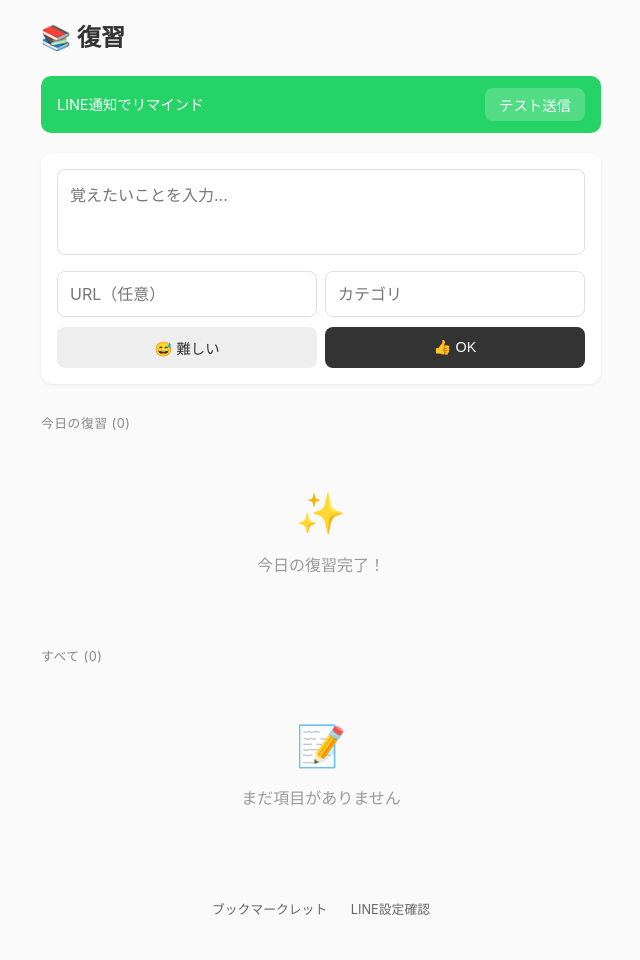
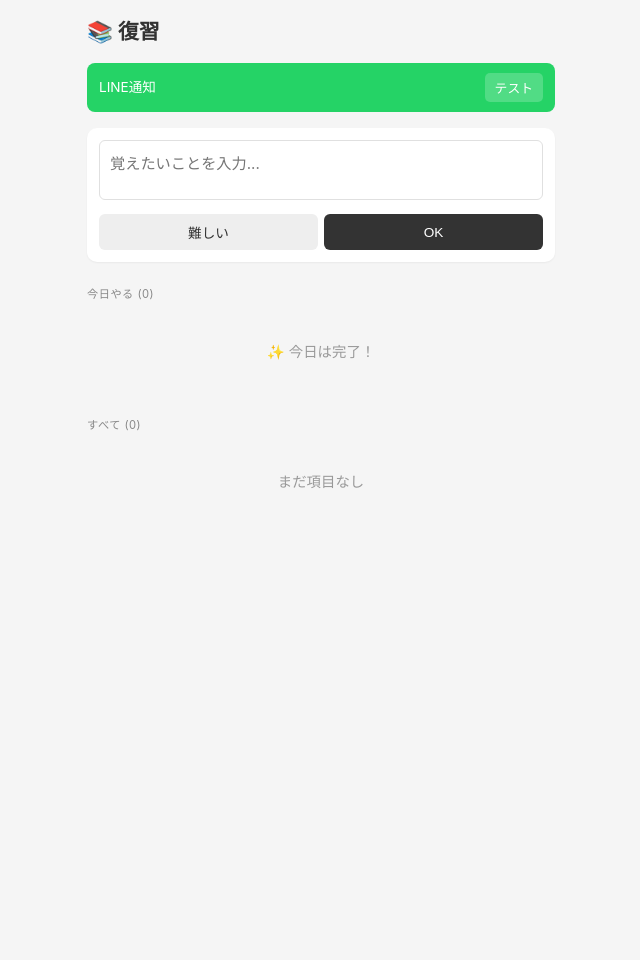
Before and after one commit to nishiko0124/fukusyu, a Flask app: page / in a window 1280 px wide. Shown: the whole page, without its empty margins (319-959 px from the left). After the commit the page ends 488 px from the top, so only its background shows below. Run offline with Flask 3, Linux system fonts and the light colour scheme.

Commit message:
design: all-in-one page, inline edit/delete

```diff
--- a/templates/index.html
+++ b/templates/index.html
@@ -7,272 +7,211 @@
     <link rel="manifest" href="/static/manifest.json">
     <meta name="theme-color" content="#000">
     <meta name="apple-mobile-web-app-capable" content="yes">
-    <link rel="apple-touch-icon" href="/static/icon-192.png">
     <style>
         * { box-sizing: border-box; margin: 0; padding: 0; }
 
         body {
             font-family: -apple-system, BlinkMacSystemFont, 'Segoe UI', sans-serif;
-            background: #fafafa;
+            background: #f5f5f5;
             color: #333;
             line-height: 1.5;
-            padding: 20px;
-            max-width: 600px;
+            padding: 16px;
+            max-width: 500px;
             margin: 0 auto;
         }
 
-        h1 {
-            font-size: 1.5rem;
-            font-weight: 600;
-            margin-bottom: 20px;
-        }
+        h1 { font-size: 1.3rem; margin-bottom: 16px; }
 
-        .section {
-            margin-bottom: 30px;
-        }
+        .section { margin-bottom: 24px; }
 
-        .section-title {
-            font-size: 0.8rem;
+        .label {
+            font-size: 0.7rem;
             color: #888;
             text-transform: uppercase;
             letter-spacing: 0.5px;
-            margin-bottom: 10px;
+            margin-bottom: 8px;
         }
+
+        /* 入力 */
+        .add-box {
+            background: #fff;
+            border-radius: 10px;
+            padding: 12px;
+            box-shadow: 0 1px 2px rgba(0,0,0,0.05);
+        }
+
+        textarea {
+            width: 100%;
+            padding: 10px;
+            border: 1px solid #e0e0e0;
+            border-radius: 6px;
+            font-size: 0.95rem;
+            font-family: inherit;
+            resize: none;
+            margin-bottom: 8px;
+        }
+
+        textarea:focus { outline: none; border-color: #333; }
+
+        .add-btns {
+            display: flex;
+            gap: 6px;
+        }
+
+        .add-btns button {
+            flex: 1;
+            padding: 8px;
+            border: none;
+            border-radius: 6px;
+            font-size: 0.85rem;
+            cursor: pointer;
+        }
+
+        .btn-dark { background: #333; color: #fff; }
+        .btn-light { background: #eee; color: #333; }
 
         /* カード */
         .card {
             background: #fff;
-            border-radius: 12px;
-            padding: 16px;
-            margin-bottom: 12px;
-            box-shadow: 0 1px 3px rgba(0,0,0,0.08);
+            border-radius: 10px;
+            padding: 12px;
+            margin-bottom: 8px;
+            box-shadow: 0 1px 2px rgba(0,0,0,0.05);
         }
 
-        .card.urgent {
-            border-left: 3px solid #ff4444;
-        }
+        .card.urgent { border-left: 3px solid #e53935; }
 
-        .card-content {
-            font-size: 1rem;
-            margin-bottom: 12px;
+        .card-text {
+            font-size: 0.95rem;
+            margin-bottom: 8px;
             white-space: pre-wrap;
             word-break: break-word;
         }
 
-        .card-content a {
-            color: #333;
-            text-decoration: none;
+        .card-row {
+            display: flex;
+            align-items: center;
+            gap: 6px;
+            flex-wrap: wrap;
         }
 
         .card-meta {
-            font-size: 0.75rem;
+            font-size: 0.7rem;
             color: #999;
-            margin-bottom: 12px;
-        }
-
-        .card-actions {
-            display: flex;
-            gap: 8px;
-        }
-
-        /* ボタン */
-        button, .btn {
-            padding: 10px 20px;
-            border: none;
-            border-radius: 8px;
-            font-size: 0.9rem;
-            font-weight: 500;
-            cursor: pointer;
-            transition: opacity 0.2s;
-        }
-
-        button:hover, .btn:hover {
-            opacity: 0.8;
-        }
-
-        .btn-primary {
-            background: #333;
-            color: #fff;
-        }
-
-        .btn-secondary {
-            background: #eee;
-            color: #333;
-        }
-
-        .btn-small {
-            padding: 6px 12px;
-            font-size: 0.8rem;
-        }
-
-        /* 入力フォーム */
-        .input-group {
-            background: #fff;
-            border-radius: 12px;
-            padding: 16px;
-            box-shadow: 0 1px 3px rgba(0,0,0,0.08);
-        }
-
-        textarea, input[type="text"] {
-            width: 100%;
-            padding: 12px;
-            border: 1px solid #e0e0e0;
-            border-radius: 8px;
-            font-size: 1rem;
-            font-family: inherit;
-            resize: none;
-            margin-bottom: 10px;
-        }
-
-        textarea:focus, input:focus {
-            outline: none;
-            border-color: #333;
-        }
-
-        .input-row {
-            display: flex;
-            gap: 8px;
-            margin-bottom: 10px;
-        }
-
-        .input-row input {
-            flex: 1;
-            margin-bottom: 0;
-        }
-
-        .submit-row {
-            display: flex;
-            gap: 8px;
-        }
-
-        .submit-row button {
             flex: 1;
         }
 
-        /* リスト */
-        .list {
-            background: #fff;
-            border-radius: 12px;
-            overflow: hidden;
-            box-shadow: 0 1px 3px rgba(0,0,0,0.08);
+        .card-btns {
+            display: flex;
+            gap: 4px;
         }
 
-        .list-item {
+        .card-btns button {
+            padding: 6px 12px;
+            border: none;
+            border-radius: 5px;
+            font-size: 0.8rem;
+            cursor: pointer;
+        }
+
+        /* リスト項目 */
+        .item {
+            background: #fff;
+            border-radius: 8px;
+            padding: 10px 12px;
+            margin-bottom: 6px;
+            box-shadow: 0 1px 2px rgba(0,0,0,0.05);
+        }
+
+        .item-top {
             display: flex;
             align-items: center;
-            padding: 14px 16px;
-            border-bottom: 1px solid #f0f0f0;
-            gap: 12px;
+            gap: 8px;
+            margin-bottom: 6px;
         }
 
-        .list-item:last-child {
-            border-bottom: none;
-        }
-
-        .list-item-content {
+        .item-text {
             flex: 1;
-            min-width: 0;
-        }
-
-        .list-item-title {
-            font-size: 0.95rem;
+            font-size: 0.9rem;
             white-space: nowrap;
             overflow: hidden;
             text-overflow: ellipsis;
         }
 
-        .list-item-title a {
-            color: #333;
-            text-decoration: none;
+        .item-bottom {
+            display: flex;
+            align-items: center;
+            gap: 6px;
+            font-size: 0.75rem;
         }
 
-        .list-item-meta {
+        .item-bottom input[type="date"] {
+            padding: 4px 6px;
+            border: 1px solid #ddd;
+            border-radius: 4px;
             font-size: 0.75rem;
-            color: #999;
         }
 
-        .list-item-date {
-            font-size: 0.8rem;
+        .item-bottom button {
+            padding: 4px 8px;
+            border: none;
+            border-radius: 4px;
+            font-size: 0.7rem;
+            cursor: pointer;
+            background: #eee;
             color: #666;
         }
 
-        .list-item-actions {
-            display: flex;
-            gap: 6px;
-        }
+        .item-bottom .del { color: #c00; background: #fee; }
 
-        .list-item-actions a {
-            color: #666;
-            text-decoration: none;
-            font-size: 0.8rem;
-        }
-
-        /* 通知バー */
-        .notify-bar {
+        /* 通知 */
+        .notify {
             background: #25D366;
             color: #fff;
-            padding: 12px 16px;
-            border-radius: 10px;
-            margin-bottom: 20px;
+            padding: 10px 12px;
+            border-radius: 8px;
+            margin-bottom: 16px;
             display: flex;
             justify-content: space-between;
             align-items: center;
-            font-size: 0.9rem;
+            font-size: 0.85rem;
         }
 
-        .notify-bar button {
+        .notify button {
             background: rgba(255,255,255,0.2);
             color: #fff;
-            padding: 6px 14px;
+            border: none;
+            padding: 5px 10px;
+            border-radius: 5px;
+            font-size: 0.8rem;
+            cursor: pointer;
         }
 
         /* フラッシュ */
         .flash {
-            padding: 12px 16px;
-            border-radius: 8px;
-            margin-bottom: 15px;
-            font-size: 0.9rem;
+            padding: 10px;
+            border-radius: 6px;
+            margin-bottom: 12px;
+            font-size: 0.85rem;
         }
-
         .flash.success { background: #d4edda; color: #155724; }
         .flash.danger { background: #f8d7da; color: #721c24; }
         .flash.info { background: #e2e3e5; color: #383d41; }
 
-        /* 空状態 */
+        /* 空 */
         .empty {
             text-align: center;
-            padding: 40px 20px;
+            padding: 30px;
             color: #999;
+            font-size: 0.9rem;
         }
 
-        .empty-icon {
-            font-size: 2.5rem;
-            margin-bottom: 10px;
-        }
-
-        /* カテゴリ */
-        .category-label {
-            font-size: 0.75rem;
+        .tag {
+            font-size: 0.65rem;
+            background: #f0f0f0;
+            padding: 2px 6px;
+            border-radius: 3px;
             color: #666;
-            background: #f0f0f0;
-            padding: 2px 8px;
-            border-radius: 4px;
-            margin-bottom: 8px;
-            display: inline-block;
-        }
-
-        /* フッター */
-        footer {
-            text-align: center;
-            padding: 20px;
-            font-size: 0.8rem;
-            color: #999;
-        }
-
-        footer a {
-            color: #666;
-            text-decoration: none;
-            margin: 0 10px;
         }
     </style>
 </head>
@@ -287,101 +226,83 @@
 
     <h1>📚 復習</h1>
 
-    <!-- LINE通知 -->
-    <div class="notify-bar">
-        <span>LINE通知でリマインド</span>
-        <button onclick="sendLineReminder()">テスト送信</button>
+    <div class="notify">
+        <span>LINE通知</span>
+        <button onclick="testLine()">テスト</button>
     </div>
 
-    <!-- 入力フォーム -->
+    <!-- 追加 -->
     <div class="section">
-        <div class="input-group">
+        <div class="add-box">
             <form action="{{ url_for('add_item') }}" method="POST">
-                <textarea name="topic" rows="3" placeholder="覚えたいことを入力..." required></textarea>
-                <div class="input-row">
-                    <input type="text" name="url" placeholder="URL（任意）">
-                    <input type="text" name="category" placeholder="カテゴリ">
-                </div>
-                <div class="submit-row">
-                    <button type="submit" name="initial_confidence" value="again" class="btn-secondary">😅 難しい</button>
-                    <button type="submit" name="initial_confidence" value="good" class="btn-primary">👍 OK</button>
+                <textarea name="topic" rows="2" placeholder="覚えたいことを入力..." required></textarea>
+                <input type="hidden" name="category" value="一般">
+                <div class="add-btns">
+                    <button type="submit" name="initial_confidence" value="again" class="btn-light">難しい</button>
+                    <button type="submit" name="initial_confidence" value="good" class="btn-dark">OK</button>
                 </div>
             </form>
         </div>
     </div>
 
-    <!-- 今日の復習 -->
+    <!-- 今日 -->
     <div class="section">
-        <div class="section-title">今日の復習 ({{ items_by_cat.values() | map('length') | sum }})</div>
-
+        <div class="label">今日やる ({{ items_by_cat.values() | map('length') | sum }})</div>
         {% if items_by_cat %}
             {% for category, items in items_by_cat.items() %}
                 {% for item in items %}
                 <div class="card {% if item.review_level == 0 %}urgent{% endif %}">
-                    <span class="category-label">{{ category }}</span>
-                    <div class="card-content">{% if item.url %}<a href="{{ item.url }}" target="_blank">{{ item.topic }}</a>{% else %}{{ item.topic }}{% endif %}</div>
-                    <div class="card-meta">Lv.{{ item.review_level }} • {{ item.date_added.strftime('%m/%d') }}〜</div>
-                    <div class="card-actions">
-                        <form action="{{ url_for('review_item', item_id=item.id) }}" method="POST" style="display:contents;">
-                            <button type="submit" name="confidence" value="again" class="btn-secondary">もう1回</button>
-                            <button type="submit" name="confidence" value="good" class="btn-primary">覚えた</button>
+                    <div class="card-text">{{ item.topic }}</div>
+                    <div class="card-row">
+                        <span class="card-meta">Lv.{{ item.review_level }}</span>
+                        <div class="card-btns">
+                            <form action="{{ url_for('review_item', item_id=item.id) }}" method="POST" style="display:contents;">
+                                <button type="submit" name="confidence" value="again" class="btn-light">もう1回</button>
+                                <button type="submit" name="confidence" value="good" class="btn-dark">覚えた</button>
+                            </form>
+                        </div>
+                    </div>
+                </div>
+                {% endfor %}
+            {% endfor %}
+        {% else %}
+            <div class="empty">✨ 今日は完了！</div>
+        {% endif %}
+    </div>
+
+    <!-- 全部 -->
+    <div class="section">
+        <div class="label">すべて ({{ all_items_by_cat.values() | map('length') | sum }})</div>
+        {% if all_items_by_cat %}
+            {% for category, items in all_items_by_cat.items() %}
+                {% for item in items %}
+                <div class="item">
+                    <div class="item-top">
+                        <span class="item-text">{{ item.topic }}</span>
+                        <span class="tag">Lv.{{ item.review_level }}</span>
+                    </div>
+                    <div class="item-bottom">
+                        <form action="{{ url_for('update_date', item_id=item.id) }}" method="POST" style="display:contents;">
+                            <input type="date" name="new_date" value="{{ item.next_review_date.strftime('%Y-%m-%d') }}">
+                            <button type="submit">変更</button>
+                        </form>
+                        <form action="{{ url_for('delete_item', item_id=item.id) }}" method="POST" style="display:contents;" onsubmit="return confirm('削除する？');">
+                            <button type="submit" class="del">削除</button>
                         </form>
                     </div>
                 </div>
                 {% endfor %}
             {% endfor %}
         {% else %}
-            <div class="empty">
-                <div class="empty-icon">✨</div>
-                <div>今日の復習完了！</div>
-            </div>
+            <div class="empty">まだ項目なし</div>
         {% endif %}
     </div>
 
-    <!-- 全項目 -->
-    <div class="section">
-        <div class="section-title">すべて ({{ all_items_by_cat.values() | map('length') | sum }})</div>
-
-        {% if all_items_by_cat %}
-            <div class="list">
-                {% for category, items in all_items_by_cat.items() %}
-                    {% for item in items %}
-                    <div class="list-item">
-                        <div class="list-item-content">
-                            <div class="list-item-title">
-                                {% if item.url %}<a href="{{ item.url }}" target="_blank">{{ item.topic[:40] }}{% if item.topic|length > 40 %}...{% endif %}</a>{% else %}{{ item.topic[:40] }}{% if item.topic|length > 40 %}...{% endif %}{% endif %}
-                            </div>
-                            <div class="list-item-meta">{{ category }} • Lv.{{ item.review_level }}</div>
-                        </div>
-                        <div class="list-item-date">{{ item.next_review_date.strftime('%m/%d') }}</div>
-                        <div class="list-item-actions">
-                            <a href="{{ url_for('edit_item', item_id=item.id) }}">編集</a>
-                            <form action="{{ url_for('delete_item', item_id=item.id) }}" method="POST" style="display:inline;" onsubmit="return confirm('削除？');">
-                                <button type="submit" style="background:none;color:#999;padding:0;font-size:0.8rem;">削除</button>
-                            </form>
-                        </div>
-                    </div>
-                    {% endfor %}
-                {% endfor %}
-            </div>
-        {% else %}
-            <div class="empty">
-                <div class="empty-icon">📝</div>
-                <div>まだ項目がありません</div>
-            </div>
-        {% endif %}
-    </div>
-
-    <footer>
-        <a href="{{ url_for('bookmarklet') }}">ブックマークレット</a>
-        <a href="/api/debug-line">LINE設定確認</a>
-    </footer>
-
     <script>
-        async function sendLineReminder() {
-            const res = await fetch('/api/send-reminder', { method: 'POST' });
-            const data = await res.json();
-            alert(data.message || (data.success ? '送信しました' : 'エラー: ' + (data.detail || '設定を確認')));
+        async function testLine() {
+            const r = await fetch('/api/send-reminder', { method: 'POST' });
+            const d = await r.json();
+            alert(d.message || (d.success ? '送信OK' : 'エラー'));
         }
     </script>
 </body>
```
